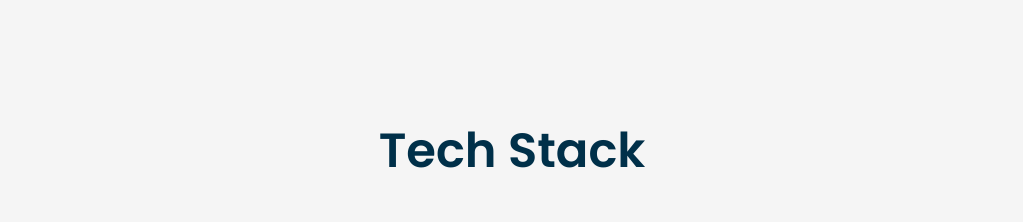
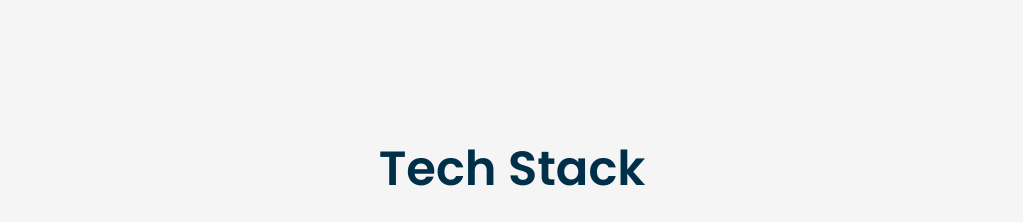
Before and after one commit to Iamouma/personal-website, a website: page public/index.html in a window 1280 px wide. Shown: the part 2399-2621 px from the top of the page, without its empty margins (128-1151 px from the left). Drawn offline with Linux system fonts and the light colour scheme.

Commit message:
Added more padding on the srvices section

```diff
--- a/public/style.css
+++ b/public/style.css
@@ -398,6 +398,12 @@ section {
   position: relative;
 }
 
+#techstack {
+  text-align: center;
+  padding: 50px 0;
+  margin-top: 50px;
+}
+
 .experience-sub-title {
   color: black;
   font-weight: 600;
```
